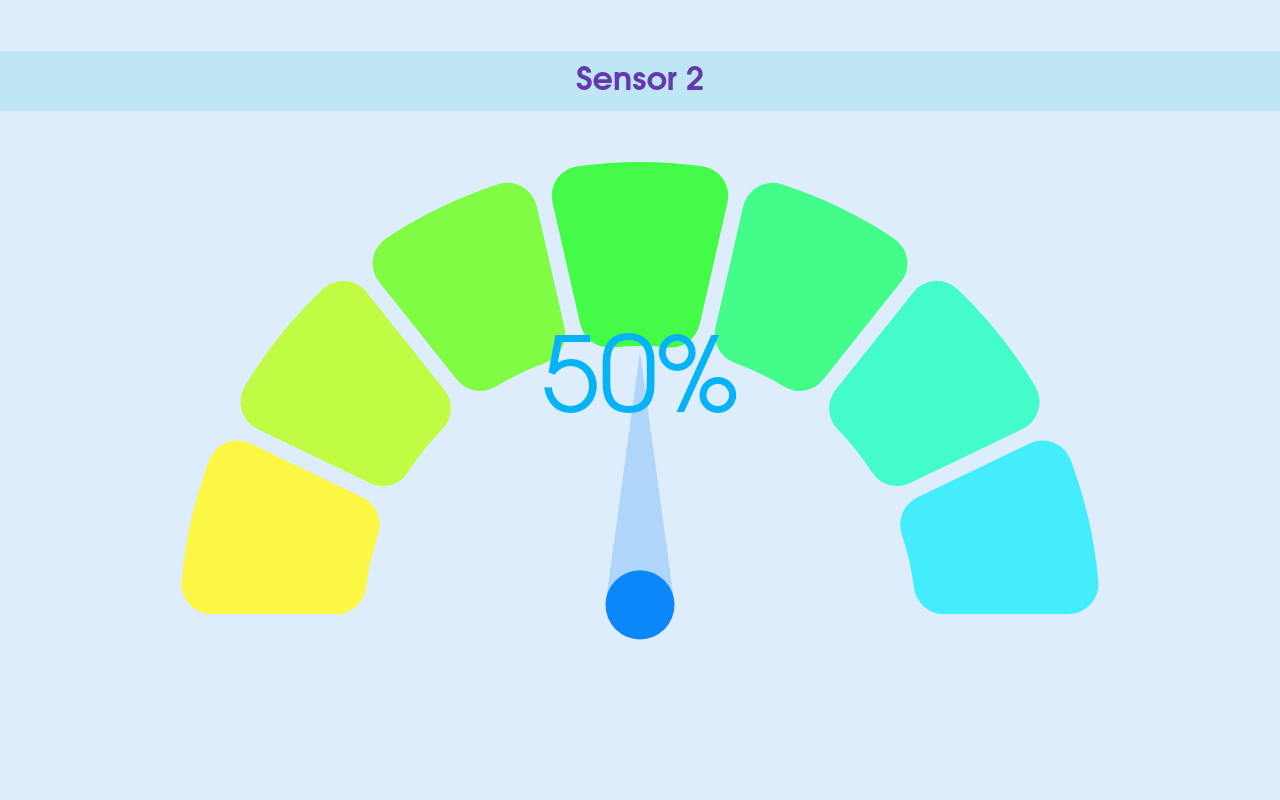
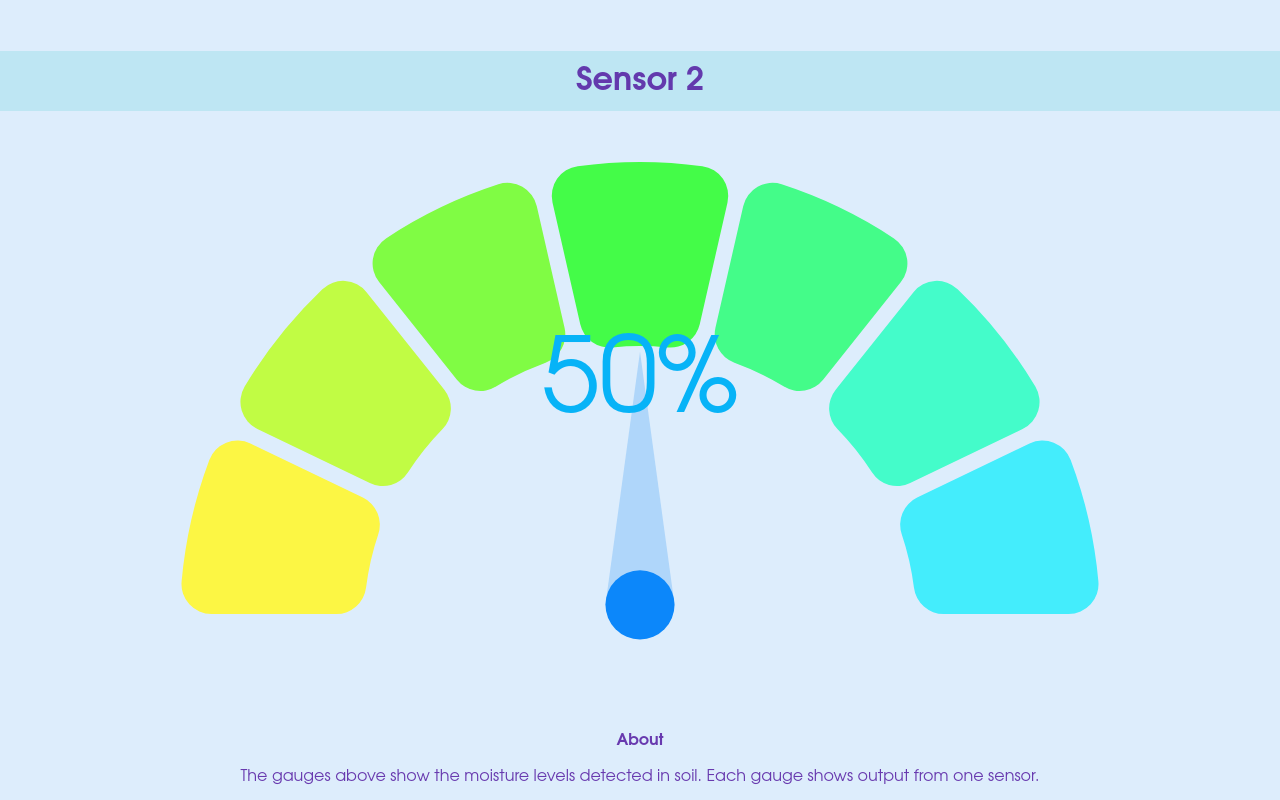
Before and after one commit to spaceC00kie/keep-my-plants-alive, a React (Create React App) app in the folder react-app/: page / in a window 1280 px wide. Shown: the part 884-1684 px from the top of the page. Before the commit the page ends 1596 px from the top, so only its background shows below. Built offline with nearby package versions, Linux system fonts and the light colour scheme; no server answers.

Commit message:
added about section to site

```diff
--- a/react-app/src/components/Pothos.js
+++ b/react-app/src/components/Pothos.js
@@ -62,6 +62,8 @@ const Pothos = () => {
         cornerRadius={30}
         arcPadding={0.03}
       />
+      <h4>About</h4>
+      <p>The gauges above show the moisture levels detected in soil. Each gauge shows output from one sensor.</p>
     </div>
   )
 }
```
